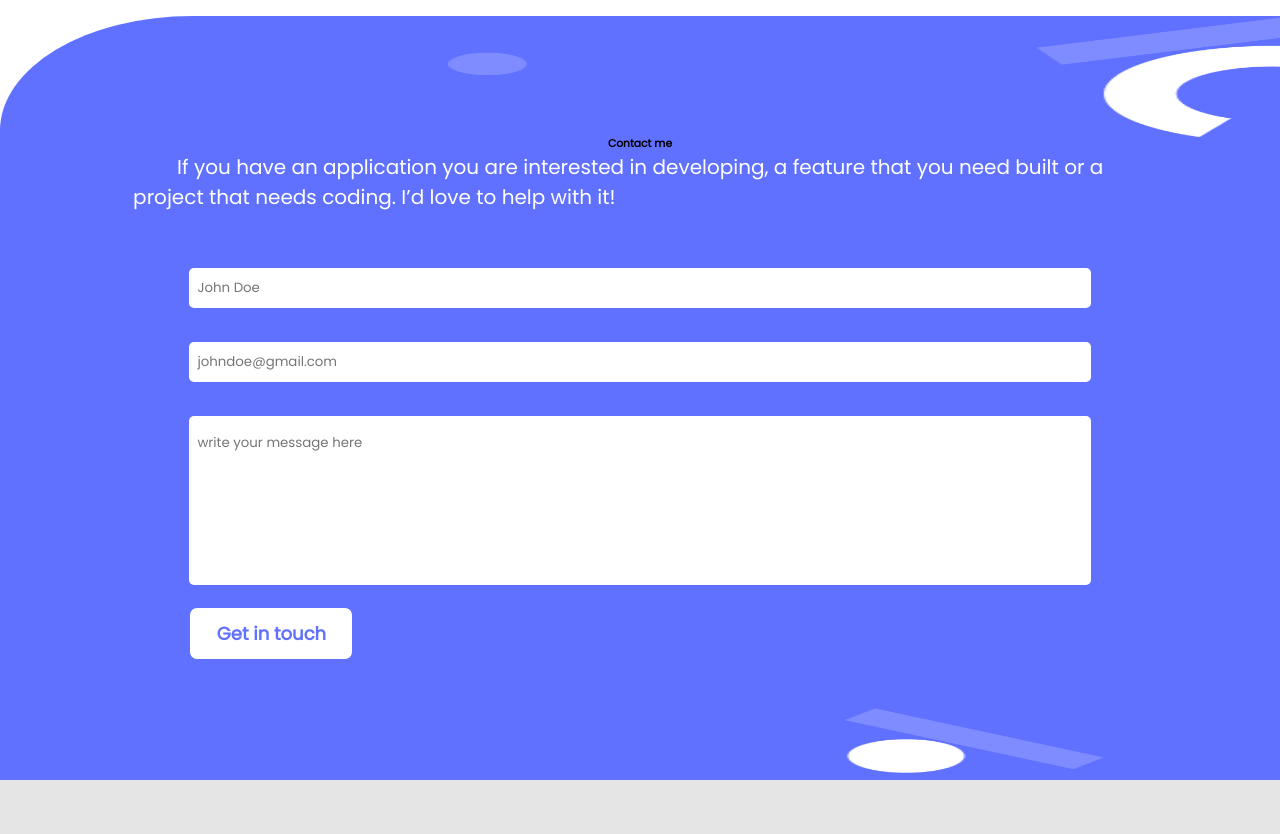
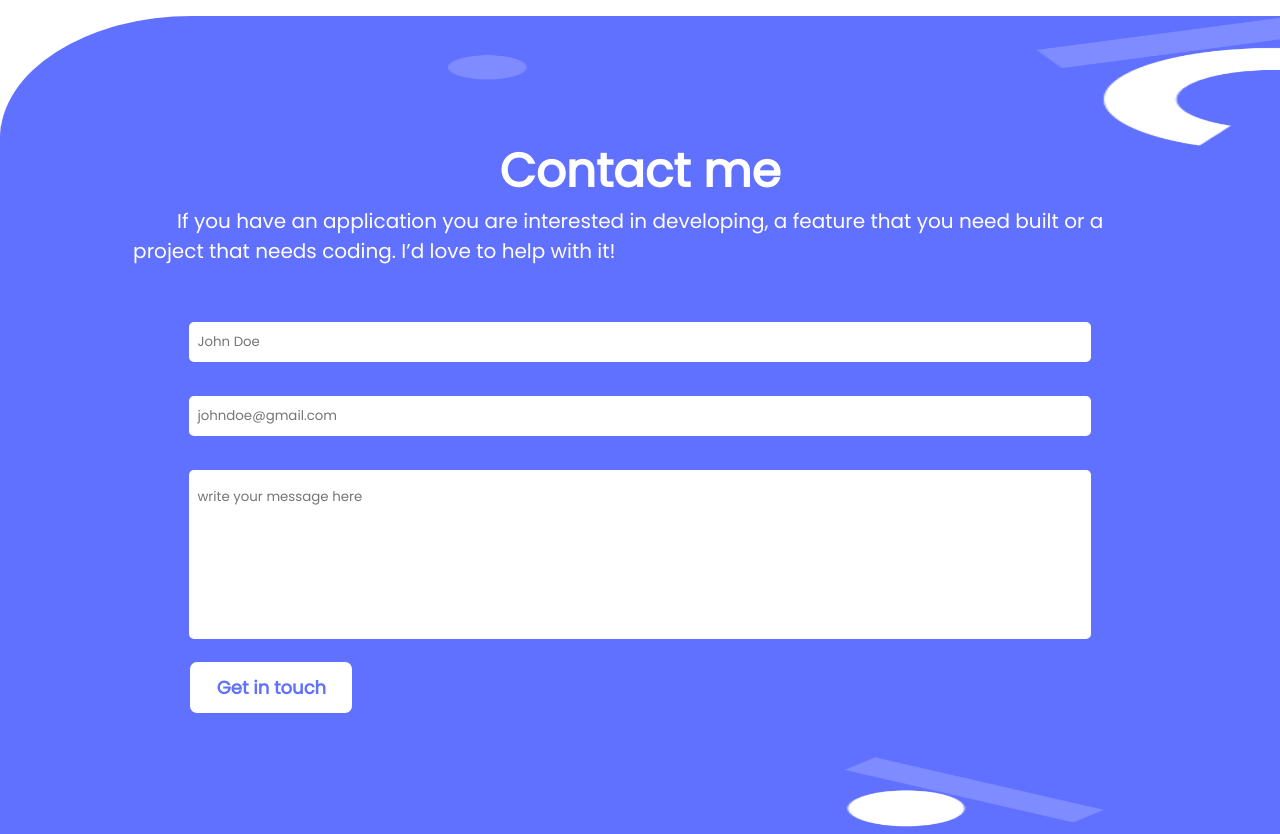
Before and after one commit to fatmahussein/_Portfolio, a website: page index.html in a window 1280 px wide. Shown: the part 8100-8934 px from the top of the page. Before the commit the page ends 8880 px from the top, so only its background shows below. Drawn offline with Linux system fonts and the light colour scheme.

Commit message:
Change font size

```diff
--- a/styles.css
+++ b/styles.css
@@ -320,7 +320,10 @@ h3 {
   border-top-left-radius: 15%;
   margin-top: -110px;
 }
-
+h6{
+  color: #ffff;
+  font-size: 47px;
+}
 .contact-container {
   padding: 120px 6%;
   display: flex;
```
